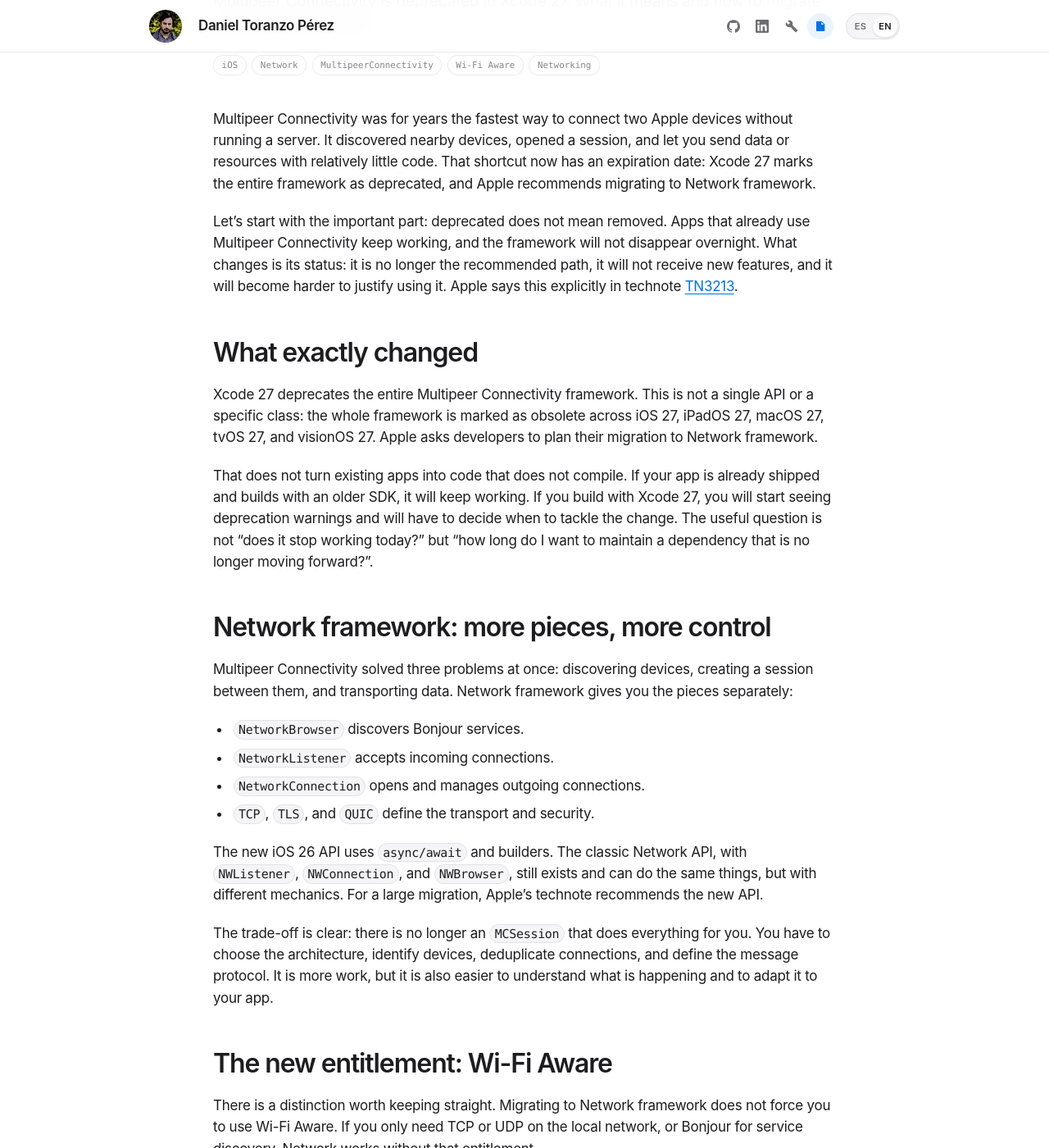
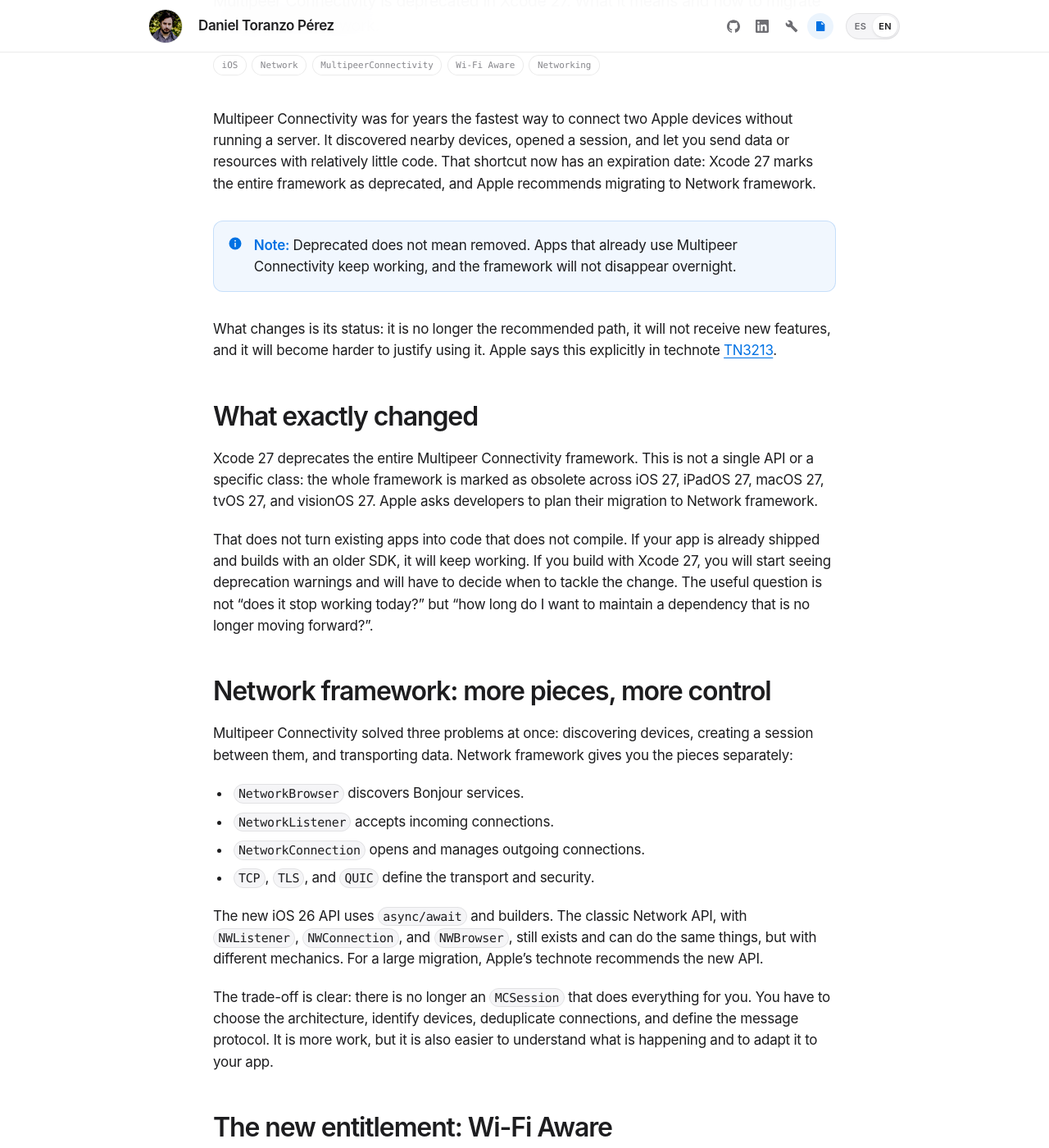
Before and after one commit to obocat/daniel_toranzo_perez, a Jekyll site: the page built from _posts/2026-11-13-multipeer-connectivity-network-wifi-aware.markdown, in a window 1280 px wide and 1400 px high, scrolled down 393 px. Shown: the whole window at 82% size. Built offline with Jekyll 4.4.1, drawn with Linux system fonts in a browser that asks for light colours; some of the changed text lies outside the part shown.

Commit message:
docs: add callouts to Multipeer Connectivity article (#23)

```diff
--- a/_posts/2026-11-13-multipeer-connectivity-network-wifi-aware.markdown
+++ b/_posts/2026-11-13-multipeer-connectivity-network-wifi-aware.markdown
@@ -15,7 +15,10 @@ reading_time: 9
 
 Multipeer Connectivity fue durante años la forma más rápida de conectar dos dispositivos Apple sin montar un servidor. Descubría dispositivos cercanos, abría una sesión y permitía enviar datos o recursos con relativamente poco código. Ese atajo tiene fecha: Xcode 27 marca todo el framework como deprecado y Apple recomienda migrar a Network framework.
 
-Conviene empezar por lo importante: deprecado no significa eliminado. Las apps que ya usan Multipeer Connectivity siguen funcionando y el framework no desaparece de la noche a la mañana. Lo que cambia es su estatus: deja de ser el camino recomendado, no recibirá nuevas mejoras y cada vez será más difícil justificar usarlo. Apple lo dice de forma explícita en la nota técnica [TN3213](https://developer.apple.com/documentation/technotes/tn3213-moving-from-multipeer-connectivity-to-network-framework).
+> **Nota:** Deprecado no significa eliminado. Las apps que ya usan Multipeer Connectivity siguen funcionando y el framework no desaparece de la noche a la mañana.
+{: .doc-callout .doc-callout--note}
+
+Lo que cambia es su estatus: deja de ser el camino recomendado, no recibirá nuevas mejoras y cada vez será más difícil justificar usarlo. Apple lo dice de forma explícita en la nota técnica [TN3213](https://developer.apple.com/documentation/technotes/tn3213-moving-from-multipeer-connectivity-to-network-framework).
 
 ## Qué ha cambiado exactamente
 
@@ -38,7 +41,8 @@ La contrapartida es clara: ya no hay una `MCSession` que lo haga todo por ti. Ti
 
 ## El nuevo entitlement: Wi-Fi Aware
 
-Aquí hay un matiz que conviene no mezclar. Migrar a Network framework no te obliga a usar Wi-Fi Aware. Si solo necesitas TCP o UDP sobre la red local, o Bonjour para descubrir servicios, Network funciona sin ese entitlement.
+> **Nota:** Migrar a Network framework no te obliga a usar Wi-Fi Aware. Si solo necesitas TCP o UDP sobre la red local, o Bonjour para descubrir servicios, Network funciona sin ese entitlement.
+{: .doc-callout .doc-callout--note}
 
 El entitlement aparece cuando quieres usar Wi-Fi Aware, el transporte que Apple recomienda para peer-to-peer moderno. Wi-Fi Aware permite descubrir, emparejar y conectar dispositivos cercanos sin internet ni punto de acceso, con conexiones autenticadas y cifradas en la capa Wi-Fi. Para usarlo, la app necesita la capacidad `com.apple.developer.wifi-aware`, con un array que incluya `Publish`, `Subscribe` o ambos.
 
@@ -69,7 +73,8 @@ Además, hay que declarar los servicios en el `Info.plist` con la clave `WiFiAwa
 
 El nombre del servicio tiene reglas estrictas: hasta 15 caracteres, solo letras, números y guiones, sin empezar ni terminar con guion, y con el sufijo `_tcp` o `_udp`. Si el nombre no es válido, la app puede fallar al arrancar. No es un detalle que convenga dejar para el final.
 
-Tampoco es un permiso de runtime que el usuario concede con un diálogo. Es una capacidad de aprovisionamiento: tiene que estar en el perfil de la app. Si tu cuenta no la tiene disponible, tendrás que solicitarla a Apple.
+> **Importante:** No es un permiso de runtime que el usuario concede con un diálogo. Es una capacidad de aprovisionamiento: tiene que estar en el perfil de la app. Si tu cuenta no la tiene disponible, tendrás que solicitarla a Apple.
+{: .doc-callout .doc-callout--important}
 
 Wi-Fi Aware está disponible en iOS 26 y iPadOS 26 en modelos compatibles, como iPhone 12 y posteriores o iPad de décima generación y posteriores. Si tu app necesita funcionar en dispositivos más antiguos, tendrás que mantener una ruta alternativa con Network sobre la red local.
 
@@ -147,7 +152,10 @@ No todo son ventajas. Network framework es más bajo nivel y eso significa más
 
 También desaparece la comodidad de `MCSession`. Ahora eres tú quien mantiene el mapa de conexiones, quien decide qué hacer con una conexión duplicada y quien cierra las que ya no necesita. Esa responsabilidad es una oportunidad para simplificar la arquitectura, pero no es gratis.
 
-Wi-Fi Aware necesita la capacidad, la declaración de servicios y el emparejamiento previo. Si además usas QUIC con Wi-Fi Aware, ten en cuenta que esa combinación no está soportada antes de iOS 27; en iOS 26 tendrás que elegir otra combinación de protocolos.
+Wi-Fi Aware necesita la capacidad, la declaración de servicios y el emparejamiento previo.
+
+> **Importante:** Si usas QUIC con Wi-Fi Aware, esa combinación no está soportada antes de iOS 27; en iOS 26 tendrás que elegir otra combinación de protocolos.
+{: .doc-callout .doc-callout--important}
 
 ## Conclusión
 
@@ -174,7 +182,10 @@ La deprecación es una molestia, sí. También es el momento adecuado para quita
 
 Multipeer Connectivity was for years the fastest way to connect two Apple devices without running a server. It discovered nearby devices, opened a session, and let you send data or resources with relatively little code. That shortcut now has an expiration date: Xcode 27 marks the entire framework as deprecated, and Apple recommends migrating to Network framework.
 
-Let's start with the important part: deprecated does not mean removed. Apps that already use Multipeer Connectivity keep working, and the framework will not disappear overnight. What changes is its status: it is no longer the recommended path, it will not receive new features, and it will become harder to justify using it. Apple says this explicitly in technote [TN3213](https://developer.apple.com/documentation/technotes/tn3213-moving-from-multipeer-connectivity-to-network-framework).
+> **Note:** Deprecated does not mean removed. Apps that already use Multipeer Connectivity keep working, and the framework will not disappear overnight.
+{: .doc-callout .doc-callout--note}
+
+What changes is its status: it is no longer the recommended path, it will not receive new features, and it will become harder to justify using it. Apple says this explicitly in technote [TN3213](https://developer.apple.com/documentation/technotes/tn3213-moving-from-multipeer-connectivity-to-network-framework).
 
 ## What exactly changed
 
@@ -197,7 +208,8 @@ The trade-off is clear: there is no longer an `MCSession` that does everything f
 
 ## The new entitlement: Wi-Fi Aware
 
-There is a distinction worth keeping straight. Migrating to Network framework does not force you to use Wi-Fi Aware. If you only need TCP or UDP on the local network, or Bonjour for service discovery, Network works without that entitlement.
+> **Note:** Migrating to Network framework does not force you to use Wi-Fi Aware. If you only need TCP or UDP on the local network, or Bonjour for service discovery, Network works without that entitlement.
+{: .doc-callout .doc-callout--note}
 
 The entitlement appears when you want to use Wi-Fi Aware, the transport Apple recommends for modern peer-to-peer. Wi-Fi Aware lets nearby devices discover, pair, and connect without the internet or an access point, with connections authenticated and encrypted at the Wi-Fi layer. To use it, the app needs the `com.apple.developer.wifi-aware` capability, with an array that includes `Publish`, `Subscribe`, or both.
 
@@ -228,7 +240,8 @@ You also need to declare the services in `Info.plist` under the `WiFiAwareServic
 
 Service names have strict rules: up to 15 characters, only letters, numbers, and hyphens, no leading or trailing hyphen, and a `_tcp` or `_udp` suffix. If the name is invalid, the app can crash at launch. This is not a detail to leave for the end.
 
-It is also not a runtime permission that the user grants in a dialog. It is a provisioning capability: it has to be in the app's profile. If your account does not have it available, you will need to request it from Apple.
+> **Important:** It is not a runtime permission that the user grants in a dialog. It is a provisioning capability: it has to be in the app's profile. If your account does not have it available, you will need to request it from Apple.
+{: .doc-callout .doc-callout--important}
 
 Wi-Fi Aware is available in iOS 26 and iPadOS 26 on supported models, such as iPhone 12 and later or iPad (10th generation) and later. If your app needs to support older devices, you will need to keep an alternative path using Network over the local network.
 
@@ -306,7 +319,10 @@ It is not all advantages. Network framework is lower level, which means more cod
 
 The convenience of `MCSession` is also gone. You now own the connection map, decide what to do with a duplicate connection, and close the ones you no longer need. That responsibility is an opportunity to simplify the architecture, but it is not free.
 
-Wi-Fi Aware needs the capability, the service declarations, and prior pairing. And if you use QUIC with Wi-Fi Aware, note that the combination is not supported before iOS 27; on iOS 26 you will need a different protocol combination.
+Wi-Fi Aware needs the capability, the service declarations, and prior pairing.
+
+> **Important:** If you use QUIC with Wi-Fi Aware, the combination is not supported before iOS 27; on iOS 26 you will need a different protocol combination.
+{: .doc-callout .doc-callout--important}
 
 ## Conclusion
 
```
